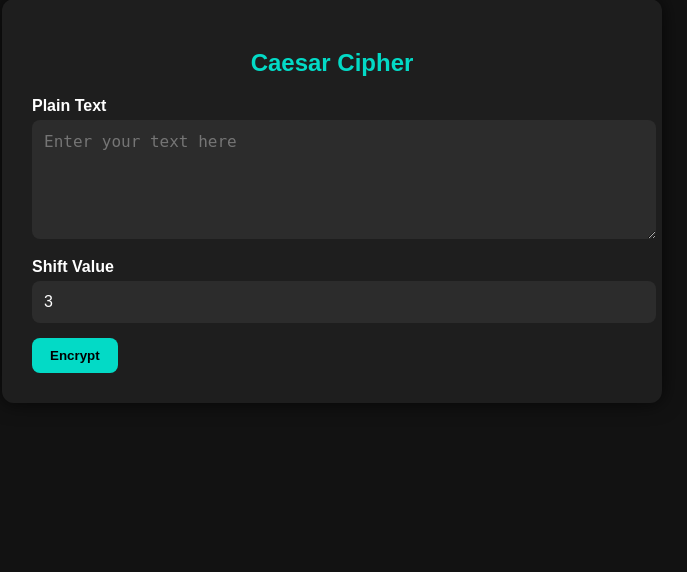
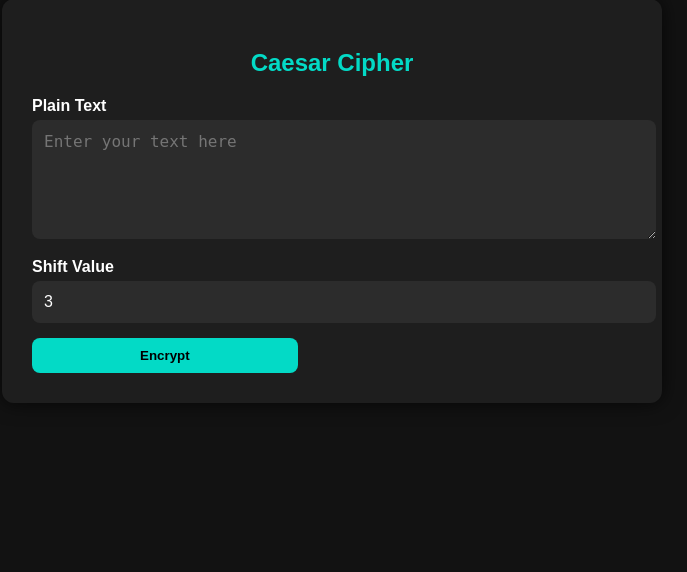
Before and after one commit to eng8890/anater, a Flask app: page / in a window 1280 px wide. Shown: the part 207-779 px from the top of the page, without its empty margins (308-995 px from the left). Run offline with Flask 2, Linux system fonts and the light colour scheme.

Commit message:
Update index.html

```diff
--- a/templates/index.html
+++ b/templates/index.html
@@ -34,7 +34,7 @@
             background-color: #03dac6;
             color: #000000;
             font-weight: bold;
-            padding: 10px 18px;
+            padding: 10px 108px;
             border: none;
             border-radius: 8px;
             cursor: pointer;
```
